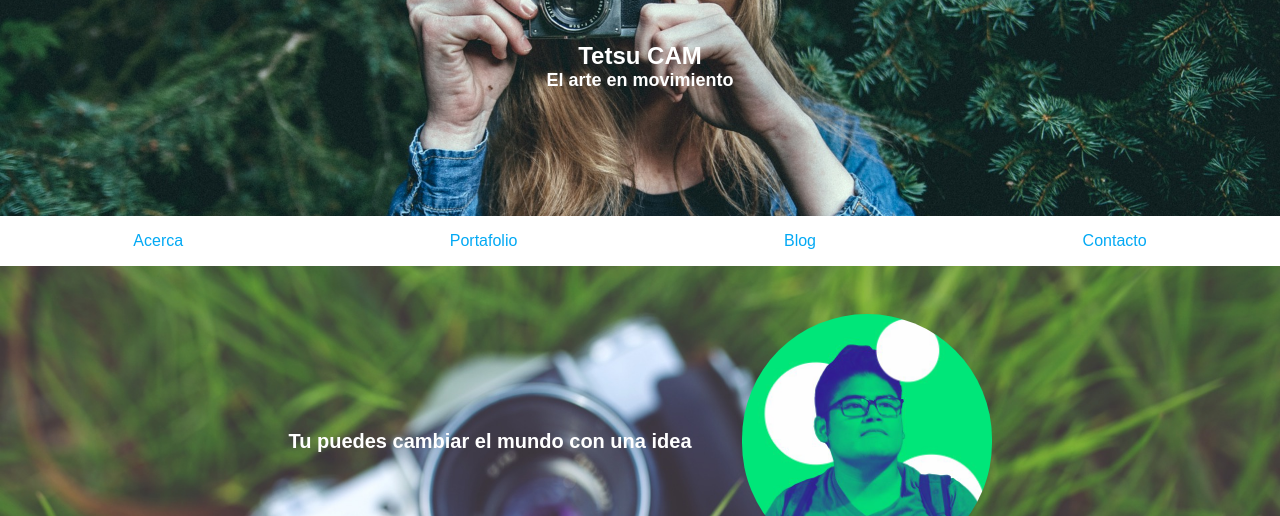
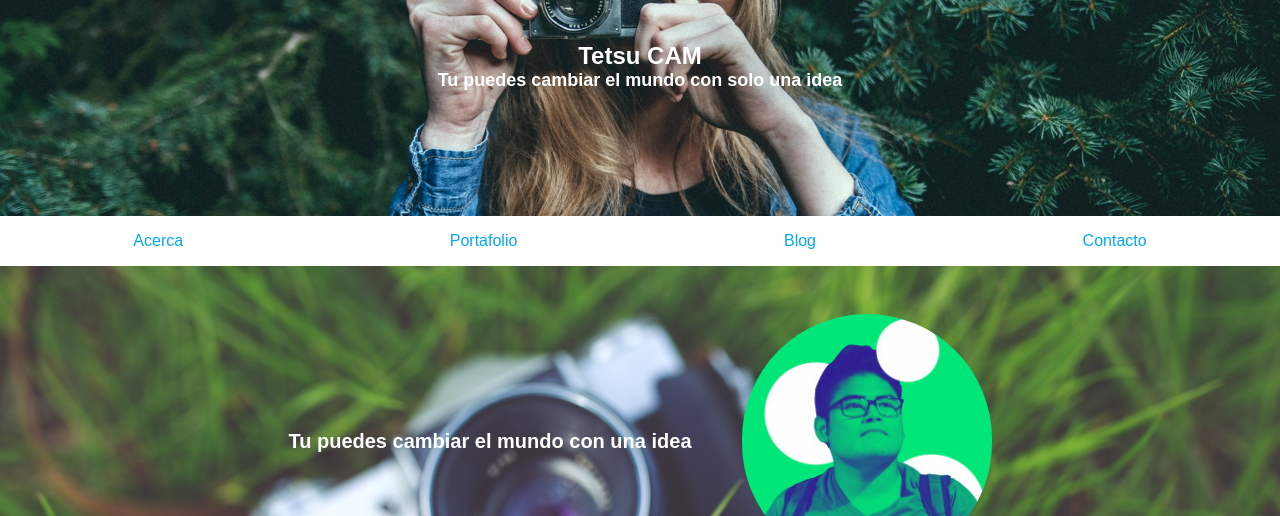
Before and after one commit to TetsuOsnaya/web_dmcam, a plain HTML site: page index.html in a window 1280 px wide. Shown: the part 284-800 px from the top of the page. Drawn offline with Linux system fonts and the light colour scheme.

Commit message:
Cambio de frase

```diff
--- a/index.html
+++ b/index.html
@@ -12,7 +12,7 @@
 	</div>
 	<div class="titulo">
 		<h1 class="t1">Tetsu CAM</h1>
-		<h3 class="t3">El arte en movimiento</h3>
+		<h3 class="t3">Tu puedes cambiar el mundo con solo una idea</h3>
 	</div>
 </section>
 <nav class="barra">
```
